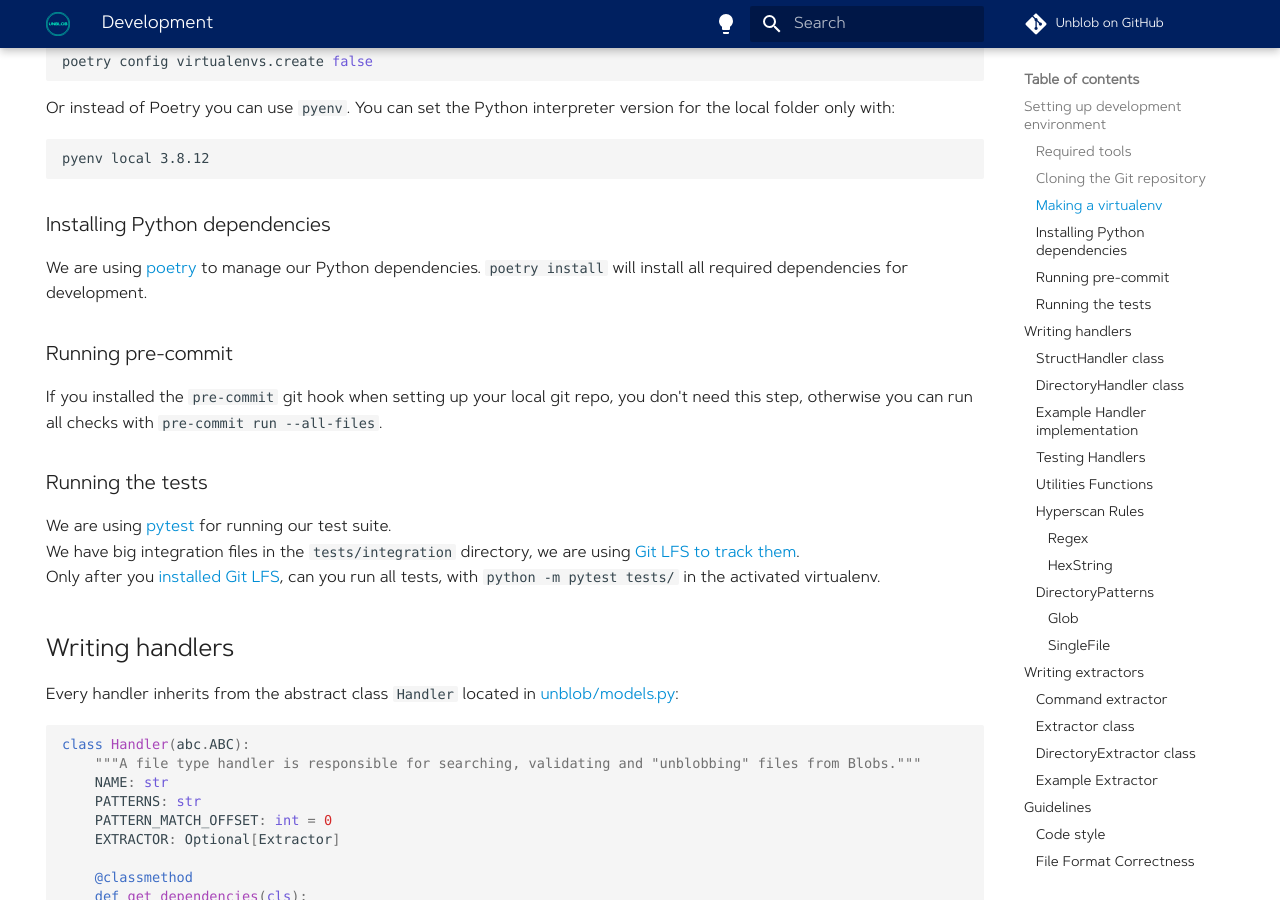
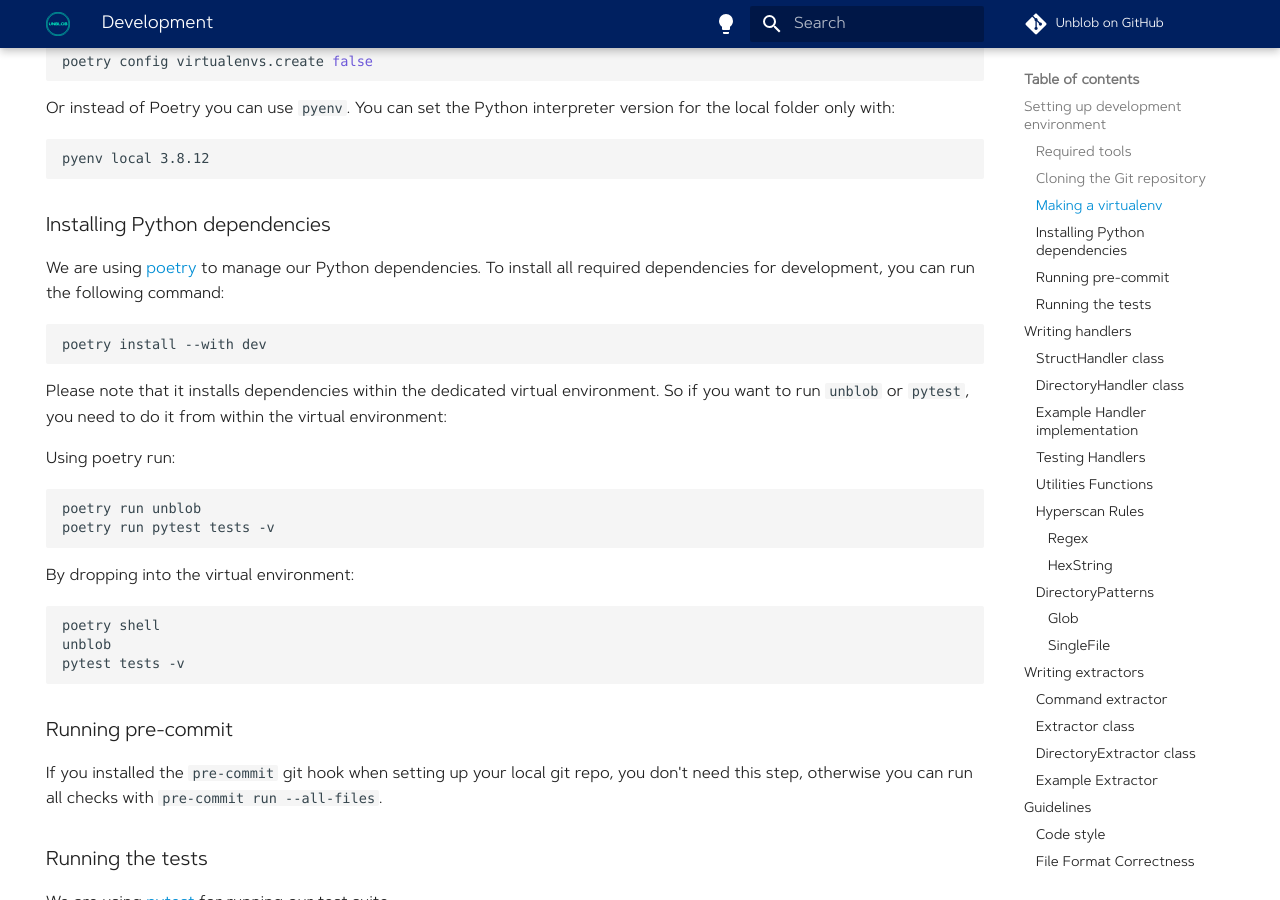
Before and after one commit to onekey-sec/unblob, an MkDocs documentation site: the page built from docs/development.md, in a window 1280 px wide and 900 px high, scrolled down 1567 px. Built offline with MkDocs 1.6.1 and Material for MkDocs 9.7.7, drawn with Linux system fonts in a browser that asks for light colours; comment, search, counter and statistics services are not loaded.

Commit message:
docs: update development guide with proper installation steps.

````diff
--- a/docs/development.md
+++ b/docs/development.md
@@ -90,8 +90,32 @@ pyenv local 3.8.12
 
 ### Installing Python dependencies
 
-We are using [poetry](https://python-poetry.org/) to manage our Python dependencies. `poetry
-install` will install all required dependencies for development.
+We are using [poetry](https://python-poetry.org/) to manage our Python
+dependencies. To install all required dependencies for development, you can run
+the following command:
+
+```
+poetry install --with dev
+```
+
+Please note that it installs dependencies within the dedicated virtual
+environment. So if you want to run `unblob` or `pytest`, you need to do it from
+within the virtual environment:
+
+Using poetry run:
+
+```
+poetry run unblob
+poetry run pytest tests -v
+```
+
+By dropping into the virtual environment:
+
+```
+poetry shell
+unblob
+pytest tests -v
+```
 
 ### Running pre-commit
 
````
